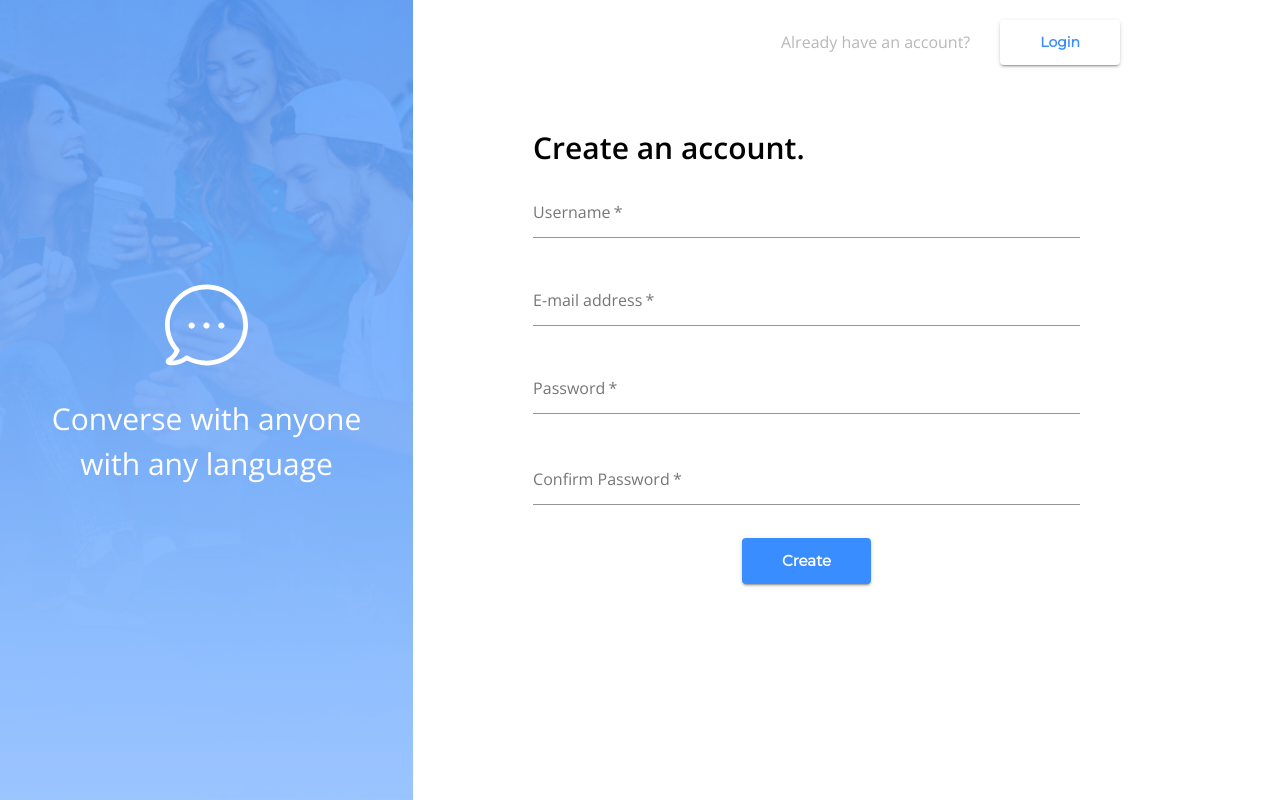
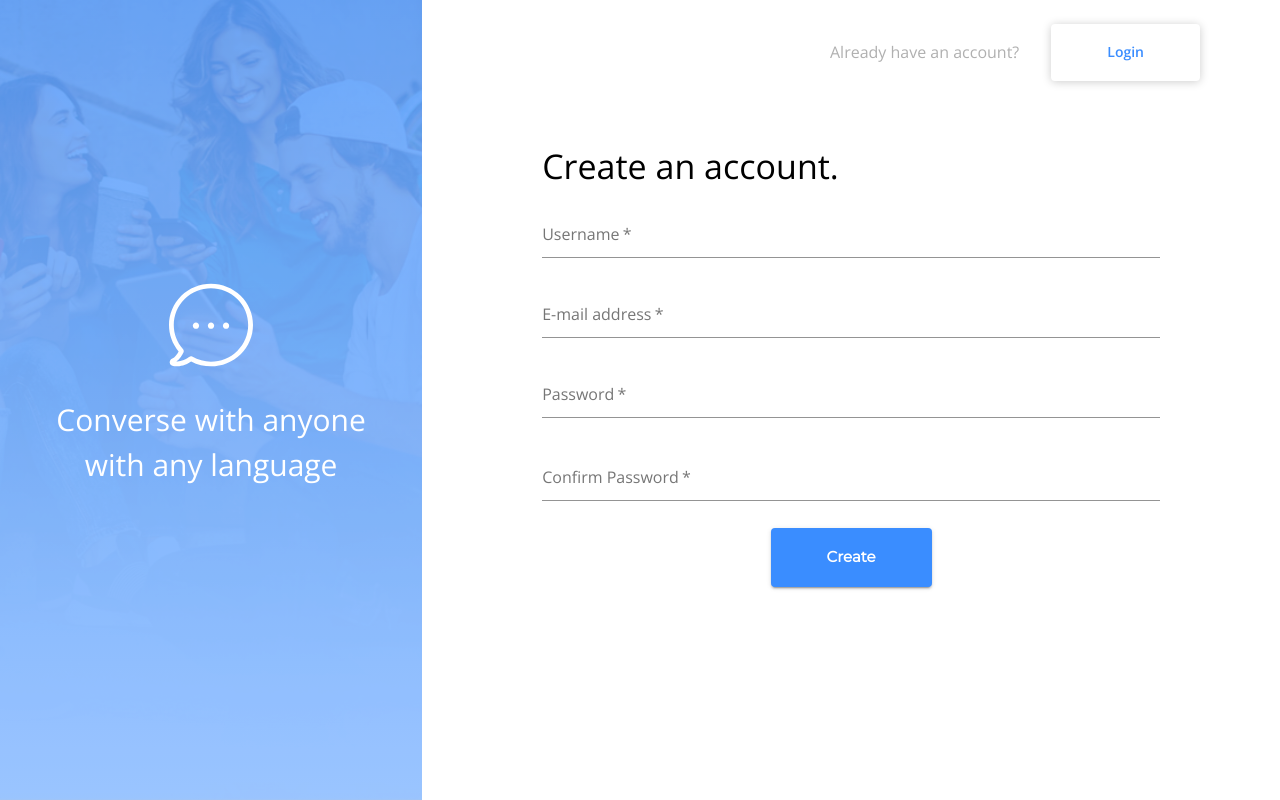
Before and after one commit to damn-ice/messenger-6517, a React (Create React App) app in the folder client/: page / in a window 1280 px wide. Built offline with nearby package versions, Linux system fonts and the light colour scheme; no server answers.

Commit message:
New design for login/signup pages 2.

```diff
--- a/client/src/Login.js
+++ b/client/src/Login.js
@@ -10,11 +10,13 @@ import {
   TextField,
 } from "@material-ui/core";
 import AuthImage from "./components/Authentication/AuthImage";
+import authStyles from "./components/Authentication/authStyles";
 import { login } from "./store/utils/thunkCreators";
 
 const Login = (props) => {
   const history = useHistory();
-  const { classes, user, login } = props;
+  const classes = authStyles();
+  const { user, login } = props;
 
   const handleLogin = async (event) => {
     event.preventDefault();
@@ -34,16 +36,17 @@ const Login = (props) => {
       <Grid container justify="center">
         <Box className={classes.formBox}>
           <Grid container item justify="flex-end" alignItems="center" className={classes.status}>
-            <Typography>Don't have an account?</Typography>
+            <Typography color="secondary">Don't have an account?</Typography>
             <Button
-              className={classes.statusButton} variant="contained"
+              className={classes.statusButton}
+              variant="text"
               onClick={() => history.push("/register")}>
               Create account
             </Button>
           </Grid>
           <form onSubmit={handleLogin} className={classes.form}>
             <Grid>
-              <Grid><Typography className={classes.formHeading}>Welcome back!</Typography></Grid>
+              <Grid><Typography variant="h4" className={classes.formHeading}>Welcome back!</Typography></Grid>
               <Grid>
                 <FormControl fullWidth className={classes.formInput} required>
                   <TextField
@@ -63,7 +66,7 @@ const Login = (props) => {
                 />
               </FormControl>
               <Grid container justify="center">
-                <Button type="submit" variant="contained" size="large"className={classes.submitButton}>
+                <Button type="submit" variant="contained" color="primary" size="large" className={classes.submitButton}>
                   Login
                 </Button>
               </Grid>
--- a/client/src/Signup.js
+++ b/client/src/Signup.js
@@ -11,11 +11,13 @@ import {
   FormHelperText,
 } from "@material-ui/core";
 import AuthImage from "./components/Authentication/AuthImage";
+import authStyles from "./components/Authentication/authStyles";
 import { register } from "./store/utils/thunkCreators";
 
 const Login = (props) => {
   const history = useHistory();
-  const { classes, user, register } = props;
+  const classes = authStyles();
+  const { user, register } = props;
   const [formErrorMessage, setFormErrorMessage] = useState({});
 
   const handleRegister = async (event) => {
@@ -43,17 +45,17 @@ const Login = (props) => {
       <Grid justify="center" container>
         <Box className={classes.formBox}>
           <Grid container item justify="flex-end" alignItems="center" className={classes.status}>
-            <Typography>Already have an account?</Typography>
+            <Typography color="secondary">Already have an account?</Typography>
             <Button
               className={classes.statusButton}
-              variant="contained"
+              variant="text"
               onClick={() => history.push("/login")}>
               Login
             </Button>
           </Grid>
           <form onSubmit={handleRegister} className={classes.form}>
             <Grid>
-              <Grid><Typography className={classes.formHeading}>Create an account.</Typography></Grid>
+              <Grid><Typography variant="h4" className={classes.formHeading}>Create an account.</Typography></Grid>
               <Grid>
                 <FormControl fullWidth className={classes.formInput}>
                   <TextField
@@ -107,7 +109,7 @@ const Login = (props) => {
                 </FormControl>
               </Grid>
               <Grid container justify="center">
-                <Button type="submit" variant="contained" size="large" className={classes.submitButton}>
+                <Button type="submit" variant="contained" color="primary" size="large" className={classes.submitButton}>
                   Create
                 </Button>
               </Grid>
--- /dev/null
+++ b/client/src/components/Authentication/authStyles.js
@@ -0,0 +1,48 @@
+import { makeStyles } from "@material-ui/core/styles";
+
+const authStyles = makeStyles((theme) => ({
+  root: {
+    display: "flex"
+  },
+  formBox: {
+    width: "100%",
+    paddingLeft: theme.spacing(5),
+    paddingRight: theme.spacing(5),
+    [theme.breakpoints.up("sm")]: {
+      paddingLeft: theme.spacing(10),
+      paddingRight: theme.spacing(10)
+    }
+  },
+  form: {
+    "& input": {
+      marginTop: theme.spacing(1)
+    },
+    [theme.breakpoints.up("sm")]: {
+      paddingLeft: theme.spacing(5),
+      paddingRight: theme.spacing(5)
+    }
+  },
+  formInput: {
+    marginBottom: theme.spacing(3)
+  },
+  formHeading: {
+    marginBottom: theme.spacing(2)
+  },
+  status: {
+    marginTop: theme.spacing(3),
+    marginBottom: theme.spacing(8)
+  },
+  statusButton: {
+    fontFamily: "Open Sans, sans-serif",
+    backgroundColor: "white",
+    padding: theme.spacing(2, 7),
+    color: "#3A8DFF",
+    marginLeft: theme.spacing(4),
+    boxShadow: "0 1px 10px rgba(0, 0, 0, 0.2)"
+  },
+  submitButton: {
+    padding: theme.spacing(2, 7)
+  }
+}));
+
+export default authStyles;
--- a/client/src/routes.js
+++ b/client/src/routes.js
@@ -1,68 +1,15 @@
 import React, { useEffect, useState } from "react";
 import { Route, Switch, withRouter } from "react-router-dom";
 import { connect } from "react-redux";
-import { makeStyles } from "@material-ui/core/styles";
 import { fetchUser } from "./store/utils/thunkCreators";
 import Signup from "./Signup.js";
 import Login from "./Login.js";
 import { Home, SnackbarError } from "./components";
 
-const useStyles = makeStyles((theme) => ({
-  root: {
-    display: "flex",
-    maxWidth: 1200
-  },
-  formBox: {
-    width: "100%",
-    paddingLeft: 40,
-    paddingRight: 40,
-    [theme.breakpoints.up("sm")]: {
-      paddingLeft: 80,
-      paddingRight: 80
-    }
-  },
-  form: {
-    "& input": {
-      marginTop: 10
-    },
-    [theme.breakpoints.up("sm")]: {
-      paddingLeft: 40,
-      paddingRight: 40
-    }
-  },
-  formInput: {
-    marginBottom: 30
-  },
-  formHeading: {
-    marginBottom: 10,
-    fontSize: 30,
-    fontWeight: 600
-  },
-  status: {
-    marginTop: 20,
-    marginBottom: 60,
-    color: "#B8B8B8"
-  },
-  statusButton: {
-    fontFamily: "'Montserrat', sans-serif",
-    backgroundColor: "white",
-    padding: "10px 40px",
-    color: "#3A8DFF",
-    marginLeft: 30
-  },
-  submitButton: {
-    fontFamily: "'Montserrat', sans-serif",
-    backgroundColor: "#3A8DFF",
-    color: "white",
-    padding: "10px 40px"
-  }
-}))
-
 const Routes = (props) => {
   const { user, fetchUser } = props;
   const [errorMessage, setErrorMessage] = useState("");
   const [snackBarOpen, setSnackBarOpen] = useState(false);
-  const classes = useStyles();
 
   useEffect(() => {
     fetchUser();
@@ -95,15 +42,15 @@ const Routes = (props) => {
       )}
       <Switch>
         <Route path="/login" >
-          <Login classes={classes} />
+          <Login />
         </Route>
         <Route path="/register">
-          <Signup classes={classes} />
+          <Signup />
         </Route>
         <Route
           exact
           path="/"
-          render={(props) => (props.user?.id ? <Home /> : <Signup classes={classes} />)}
+          render={(props) => (props.user?.id ? <Home /> : <Signup />)}
         />
         <Route path="/home">
           <Home />
--- a/client/src/themes/theme.js
+++ b/client/src/themes/theme.js
@@ -5,6 +5,7 @@ export const theme = createMuiTheme({
     fontFamily: "Open Sans, sans-serif",
     fontSize: 14,
     button: {
+      fontFamily: "Montserrat, sans-serif",
       textTransform: "none",
       letterSpacing: 0,
       fontWeight: "bold"
@@ -19,6 +20,6 @@ export const theme = createMuiTheme({
   },
   palette: {
     primary: { main: "#3A8DFF" },
-    secondary: { main: "#B0B0B0" }
+    secondary: { main: "#B0B0B0" },
   }
 });
```
